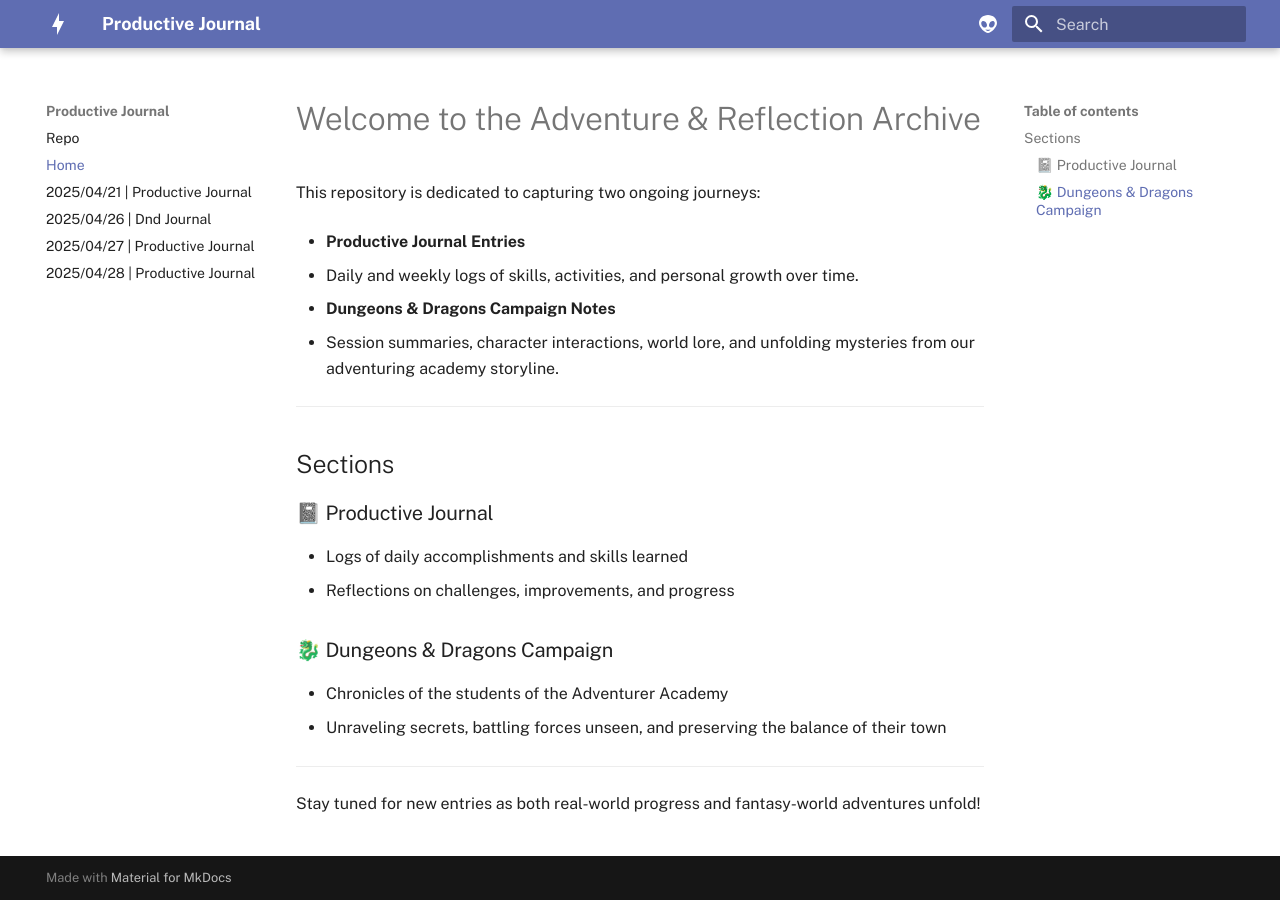
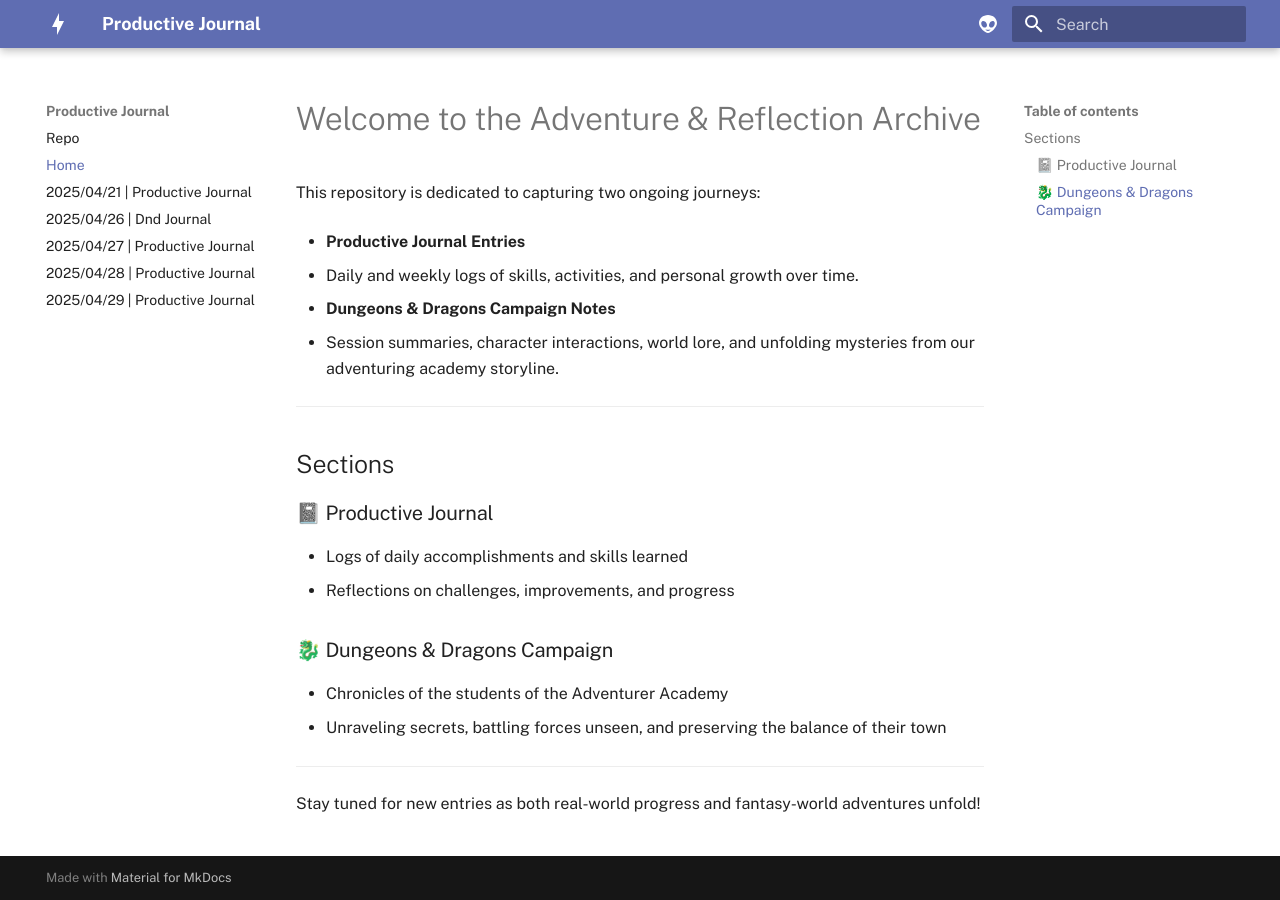
Before and after one commit to scondo-prof/productiveJournal, an MkDocs documentation site: the page built from docs/index.md, in a window 1280 px wide. Built offline with MkDocs 1.6.1 and Material for MkDocs 9.7.7, drawn with Linux system fonts in a browser that asks for light colours.

Commit message:
dev/finished mkdocs.yaml modification

```diff
--- a/mkdocs.yaml
+++ b/mkdocs.yaml
@@ -54,3 +54,4 @@ nav:
   - 2025/04/26 | Dnd Journal: dndJournal/2025/4/26/hermsJournal.md
   - 2025/04/27 | Productive Journal: weeklyProductiveJournal/2025/4/27/dailyProgress.md
   - 2025/04/28 | Productive Journal: weeklyProductiveJournal/2025/4/28/dailyProgress.md
+  - 2025/04/29 | Productive Journal: weeklyProductiveJournal/2025/4/29/dailyProgress.md
```
